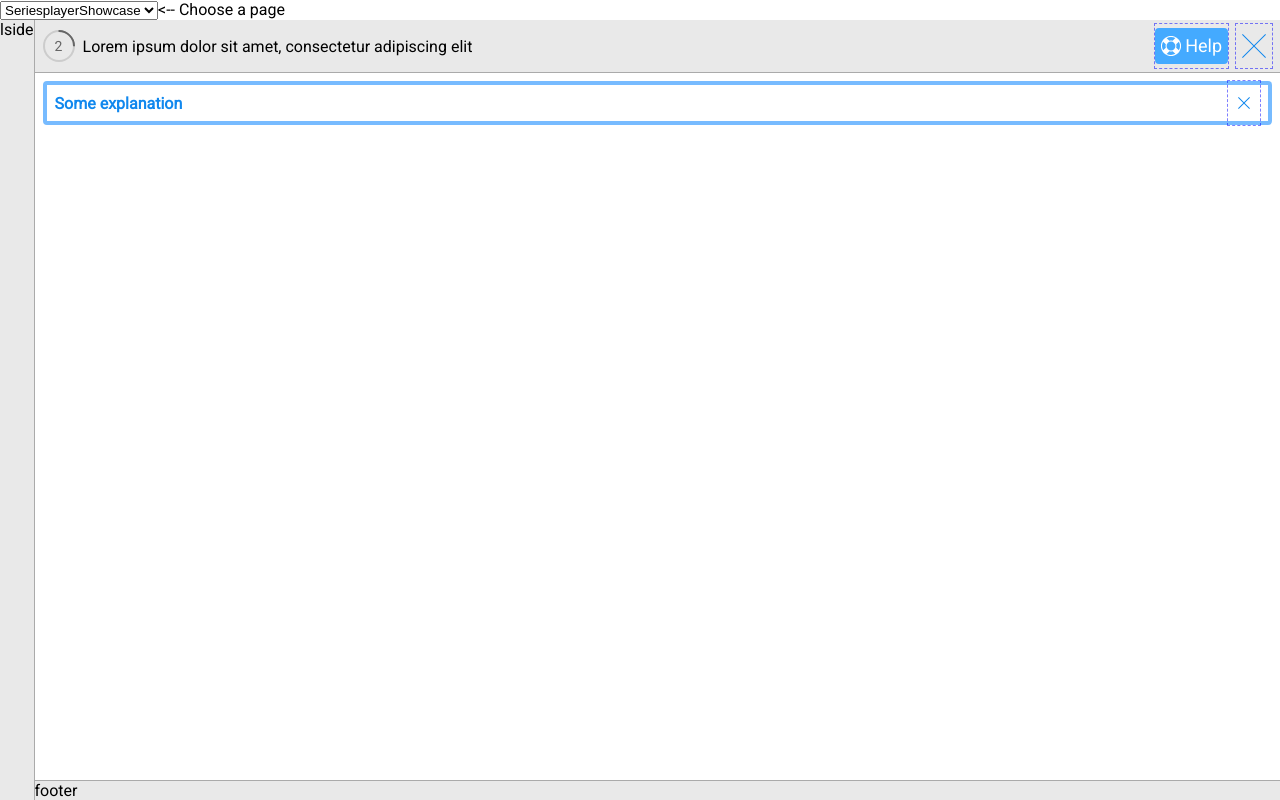
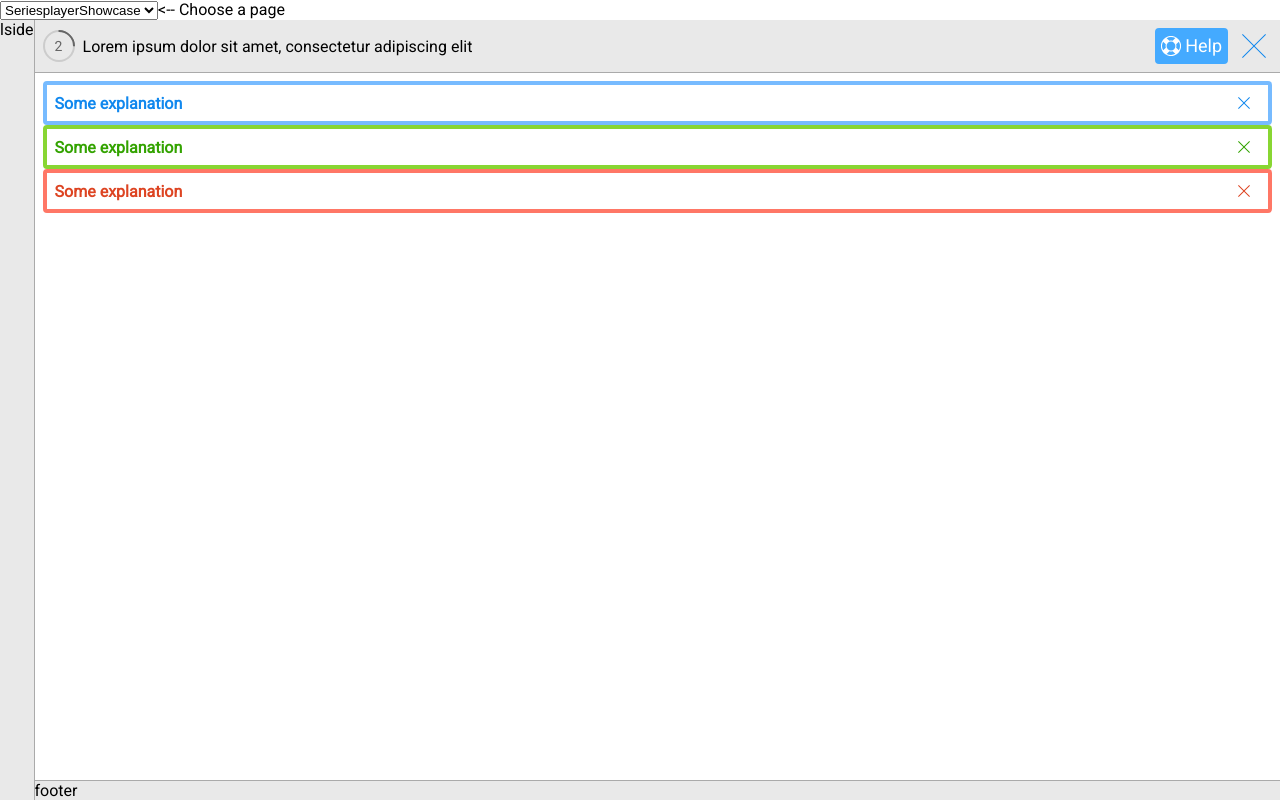
Before and after one commit to bettermarks/SP-UI-Spec, a React app: page / in a window 1280 px wide. Built offline with nearby package versions, Linux system fonts and the light colour scheme.

Commit message:
cosmetic changes

```diff
--- a/src/components/button/Button.scss
+++ b/src/components/button/Button.scss
@@ -97,7 +97,7 @@ $btn-transparency-active: rgba(0, 0, 0, 0.1);
     margin: 0; // stop reserving space via margins
     &::before {
       content: "";
-      outline: 1px dashed rgba(0, 0, 255, 0.5); //DELETE ME
+      // outline: 1px dashed rgba(0, 0, 255, 0.5); //DELETE ME
       position: absolute;
       left: 0;
       right: 0;
@@ -110,7 +110,7 @@ $btn-transparency-active: rgba(0, 0, 0, 0.1);
   }
 
   &.reservespace {
-    outline: 1px dashed rgba(0, 255, 0, 0.5); //DELETE ME
+    // outline: 1px dashed rgba(0, 255, 0, 0.5); //DELETE ME
   }
 
   &-action {
--- a/src/pages/SeriesplayerShowcase.js
+++ b/src/pages/SeriesplayerShowcase.js
@@ -23,7 +23,7 @@ export default () => {
         <Box stretch vAlign="middle">
           <span>Lorem ipsum dolor sit amet, consectetur adipiscing elit</span>
         </Box>
-        <Box vAlign="middle">
+        <Box>
           <Button noReserveSpace size="l" decoration="action" styleName="">
             {[<Icon name="life-ring-l" />, "Help"]}
           </Button>
@@ -51,6 +51,8 @@ export default () => {
           <Box stretch classes="contentWrapper">
             <div className="content">
               <CollapsibleSection decoration="action"/>
+              <CollapsibleSection decoration="confirm" />
+              <CollapsibleSection decoration="abort" />
             </div>
           </Box>
           {footer}
```
